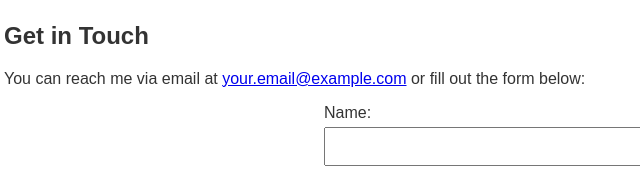
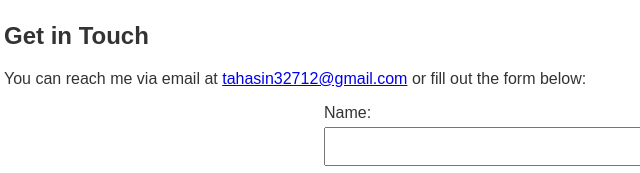
Before and after one commit to tahsin551/tahsinkarim, a plain HTML site: page contact.html in a window 1280 px wide. Shown: the part 145-318 px from the top of the page, 16-656 px from the left. Drawn offline with Linux system fonts and the light colour scheme.

Commit message:
Update contact.html

```diff
--- a/contact.html
+++ b/contact.html
@@ -21,7 +21,7 @@
     <main>
         <section>
             <h2>Get in Touch</h2>
-            <p>You can reach me via email at <a href="mailto:your.email@example.com">your.email@example.com</a> or fill out the form below:</p>
+            <p>You can reach me via email at <a href="mailto:your.email@example.com">tahasin32712@gmail.com</a> or fill out the form below:</p>
             <form action="#" method="post">
                 <label for="name">Name:</label>
                 <input type="text" id="name" name="name" required>
```
